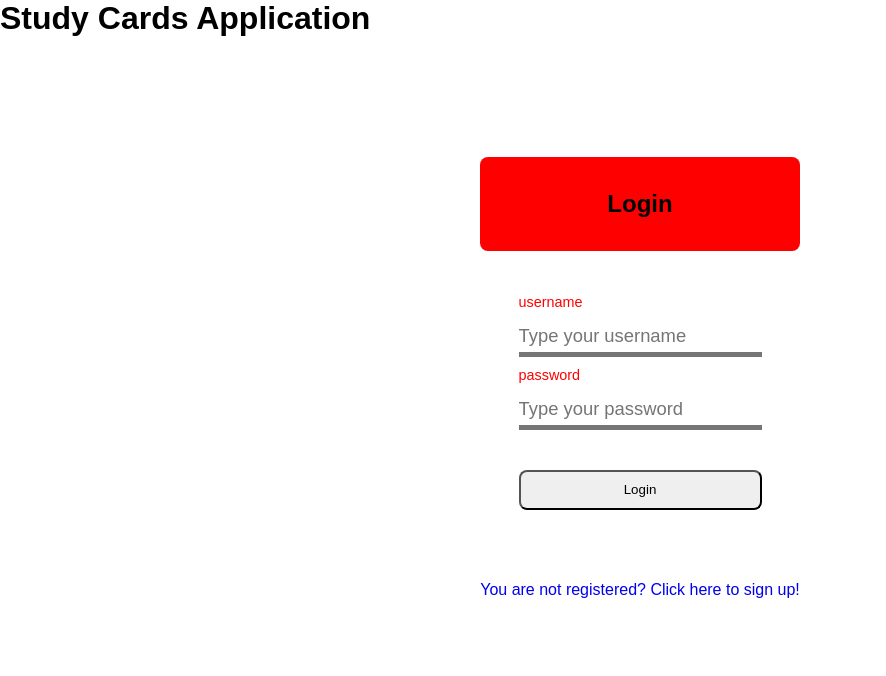
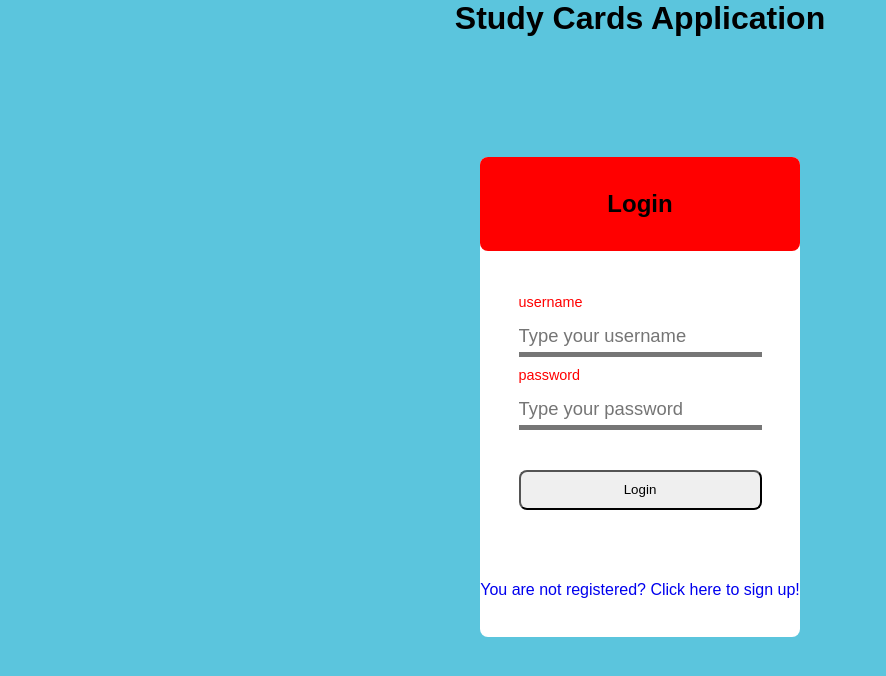
Before and after one commit to ebokkon/learning-cards-microservices-frontend, a React (Create React App) app: page / in a window 1280 px wide. Shown: the top 676 px of the page, without its empty margins (0-886 px from the left). Built offline with nearby package versions, Linux system fonts and the light colour scheme.

Commit message:
Basic style for whole app added

```diff
--- a/src/App.css
+++ b/src/App.css
@@ -6,8 +6,14 @@
 
 body {
   font-family: Arial, Helvetica, sans-serif;
+  background-color: #5BC5DD;
+  min-height: 100vh;
 }
 
 a {
   text-decoration: none;
 }
+
+h1, h2 {
+  text-align: center;
+}
```
